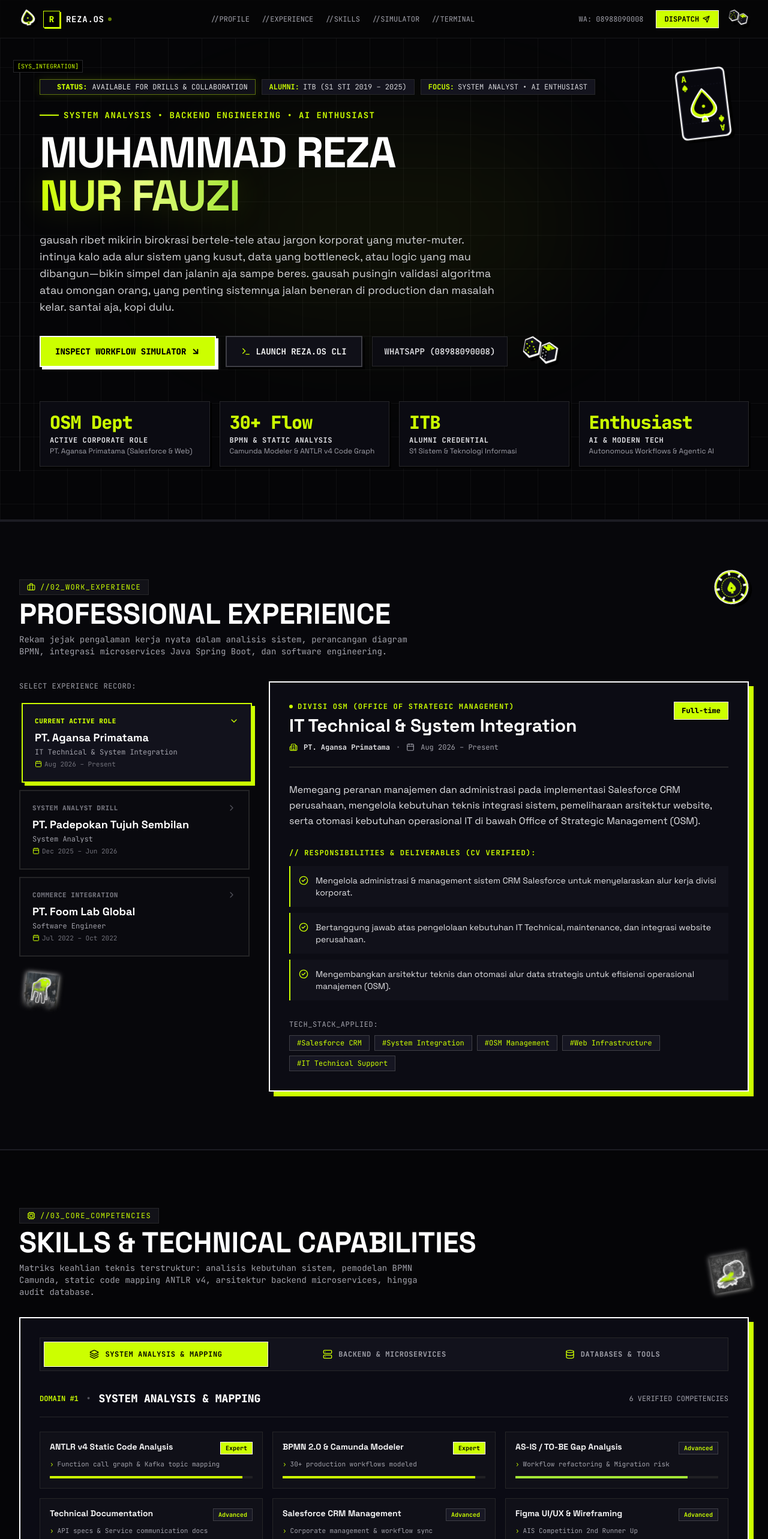
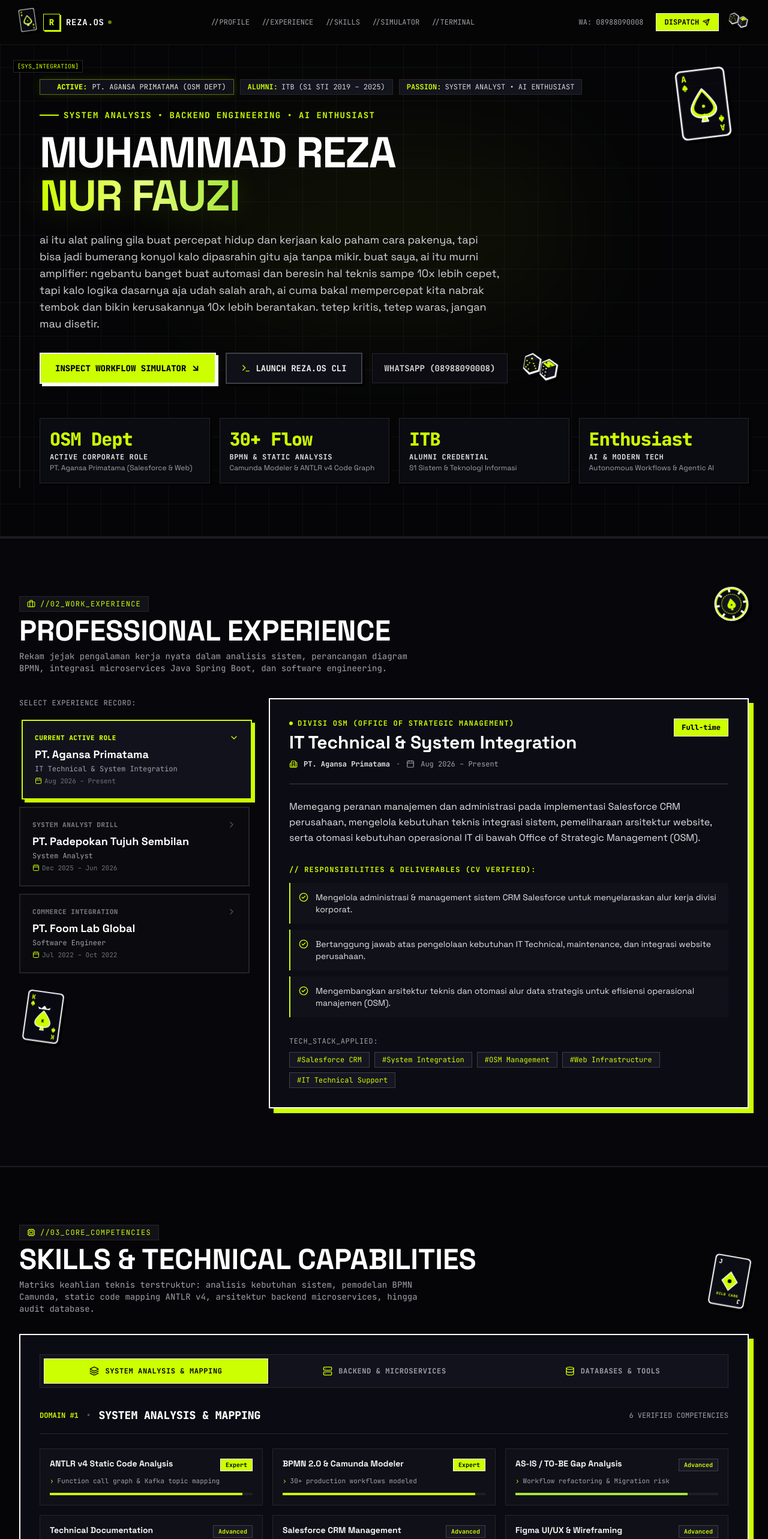
Before and after one commit to amisiroo/portfolio-reza, a React (Vite) app: page / in a window 1280 px wide. Shown: the top 2566 px of the page at 60% size. Built offline with nearby package versions, Linux system fonts and the light colour scheme; a web font is replaced by a local one.

Commit message:
feat: complete unified vector playing card stickers (Ace of Spades, King of Spades, Wild Joker, Cyber Dice, Poker Chip), remove coffee & chair stickers, position stickers on navbar far-left & far-right, and update hero description to AI amplifier & impact philosophy

```diff
--- a/src/components/AchievementsSection.jsx
+++ b/src/components/AchievementsSection.jsx
@@ -1,7 +1,7 @@
 import React from 'react';
 import { achievements } from '../data/portfolioData';
 import { Award, Trophy, GraduationCap, CheckCircle2, Shield, ExternalLink } from 'lucide-react';
-import { SpilledCoffeeSticker, PokerChipSticker } from './GamblerStickers';
+import { SpadeCardSticker, PokerChipSticker } from './GamblerStickers';
 
 export default function AchievementsSection() {
   return (
@@ -24,7 +24,7 @@ export default function AchievementsSection() {
 
           <div className="hidden lg:flex items-center gap-4 shrink-0 pb-1">
             <PokerChipSticker size={52} rotation="-8deg" />
-            <SpilledCoffeeSticker size={58} rotation="6deg" />
+            <SpadeCardSticker size={64} rotation="8deg" />
           </div>
         </div>
 
--- a/src/components/ExperienceSection.jsx
+++ b/src/components/ExperienceSection.jsx
@@ -1,7 +1,7 @@
 import React, { useState } from 'react';
 import { workExperience } from '../data/portfolioData';
 import { Briefcase, Building2, CheckCircle2, ChevronRight, Calendar, Layers, Activity } from 'lucide-react';
-import { PokerChipSticker, PlasticChairSticker } from './GamblerStickers';
+import { PokerChipSticker, KingSpadeCardSticker } from './GamblerStickers';
 
 export default function ExperienceSection() {
   const [selectedId, setSelectedId] = useState(workExperience[0].id);
@@ -25,7 +25,7 @@ export default function ExperienceSection() {
             </p>
           </div>
 
-          {/* Right Header Sticker */}
+          {/* Right Header Sticker: Poker Chip */}
           <div className="hidden lg:block absolute -top-4 right-0">
             <PokerChipSticker size={58} rotation="-10deg" />
           </div>
@@ -71,9 +71,9 @@ export default function ExperienceSection() {
               );
             })}
 
-            {/* Left Sidebar Bottom Accent: Kursi Plastik Santai */}
+            {/* Left Sidebar Bottom Accent: King of Spades Card */}
             <div className="hidden sm:flex justify-start pt-4 pl-2">
-              <PlasticChairSticker size={56} rotation="6deg" />
+              <KingSpadeCardSticker size={64} rotation="8deg" />
             </div>
           </div>
 
--- a/src/components/GamblerStickers.jsx
+++ b/src/components/GamblerStickers.jsx
@@ -1,6 +1,6 @@
 import React from 'react';
 
-// 1. Ace of Spades Playing Card Sticker (Bos's Favorite!)
+// 1. Ace of Spades Playing Card Sticker (Bos's Signature Favorite)
 export function SpadeCardSticker({ className = '', size = 84, rotation = '-7deg' }) {
   return (
     <div
@@ -22,14 +22,17 @@ export function SpadeCardSticker({ className = '', size = 84, rotation = '-7deg'
         <line x1="7" y1="34" x2="93" y2="34" stroke="#161622" strokeWidth="1" strokeDasharray="3 3" />
         <line x1="7" y1="104" x2="93" y2="104" stroke="#161622" strokeWidth="1" strokeDasharray="3 3" />
 
+        {/* Top-Left 'A' & Spade */}
         <text x="14" y="25" fill="#ccff00" fontFamily="JetBrains Mono, monospace" fontWeight="900" fontSize="16">A</text>
         <path d="M19 30 C19 30 14 35 14 37.5 C14 39.5 15.5 40.5 17.5 40.5 C18.5 40.5 19 39.8 19 39.8 C19 39.8 19.5 40.5 20.5 40.5 C22.5 40.5 24 39.5 24 37.5 C24 35 19 30 19 30 Z M18 40.5 L17 43 L21 43 L20 40.5 Z" fill="#ccff00" />
 
+        {/* Bottom-Right 'A' & Spade (Inverted) */}
         <g transform="rotate(180 50 69)">
           <text x="14" y="25" fill="#ccff00" fontFamily="JetBrains Mono, monospace" fontWeight="900" fontSize="16">A</text>
           <path d="M19 30 C19 30 14 35 14 37.5 C14 39.5 15.5 40.5 17.5 40.5 C18.5 40.5 19 39.8 19 39.8 C19 39.8 19.5 40.5 20.5 40.5 C22.5 40.5 24 39.5 24 37.5 C24 35 19 30 19 30 Z M18 40.5 L17 43 L21 43 L20 40.5 Z" fill="#ccff00" />
         </g>
 
+        {/* Center Massive Distressed Spade */}
         <g transform="translate(50, 69)">
           <path
             d="M0 -28 C0 -28 -24 -2 -24 10 C-24 20 -15 26 -4 26 C-0.5 26 0 24 0 24 C0 24 0.5 26 4 26 C15 26 24 20 24 10 C24 -2 0 -28 0 -28 Z M-3 25 L-6 34 L6 34 L3 25 Z"
@@ -49,13 +52,60 @@ export function SpadeCardSticker({ className = '', size = 84, rotation = '-7deg'
   );
 }
 
-// 2. Gritty Isometric Dice Pair Sticker (Bos's Favorite!)
+// 2. King of Spades Playing Card Sticker
+export function KingSpadeCardSticker({ className = '', size = 80, rotation = '9deg' }) {
+  return (
+    <div
+      style={{ transform: `rotate(${rotation})` }}
+      className={`inline-block select-none transition-transform duration-200 hover:rotate-0 hover:scale-110 cursor-default drop-shadow-[5px_5px_0px_#000000] ${className}`}
+      title="King of Spades"
+    >
+      <svg
+        width={size}
+        height={size * 1.38}
+        viewBox="0 0 100 138"
+        fill="none"
+        xmlns="http://www.w3.org/2000/svg"
+        className="overflow-visible"
+      >
+        <rect x="3" y="3" width="94" height="132" rx="10" fill="#ffffff" />
+        <rect x="7" y="7" width="86" height="124" rx="7" fill="#090912" stroke="#222232" strokeWidth="2" />
+
+        {/* Top-Left 'K' */}
+        <text x="14" y="26" fill="#ccff00" fontFamily="JetBrains Mono, monospace" fontWeight="900" fontSize="16">K</text>
+        <path d="M19 31 C19 31 14 36 14 38.5 C14 40.5 15.5 41.5 17.5 41.5 C18.5 41.5 19 40.8 19 40.8 C19 40.8 19.5 41.5 20.5 41.5 C22.5 41.5 24 40.5 24 38.5 C24 36 19 31 19 31 Z M18 41.5 L17 44 L21 44 L20 41.5 Z" fill="#ccff00" />
+
+        {/* Bottom-Right 'K' (Inverted) */}
+        <g transform="rotate(180 50 69)">
+          <text x="14" y="26" fill="#ccff00" fontFamily="JetBrains Mono, monospace" fontWeight="900" fontSize="16">K</text>
+          <path d="M19 31 C19 31 14 36 14 38.5 C14 40.5 15.5 41.5 17.5 41.5 C18.5 41.5 19 40.8 19 40.8 C19 40.8 19.5 41.5 20.5 41.5 C22.5 41.5 24 40.5 24 38.5 C24 36 19 31 19 31 Z M18 41.5 L17 44 L21 44 L20 41.5 Z" fill="#ccff00" />
+        </g>
+
+        {/* Center Crowned Spade */}
+        <g transform="translate(50, 69)">
+          {/* Crown */}
+          <path d="M-14 -18 L-18 -26 L-7 -22 L0 -30 L7 -22 L18 -26 L14 -18 Z" fill="#ffffff" stroke="#000000" strokeWidth="1.5" />
+          {/* Spade */}
+          <path
+            d="M0 -15 C0 -15 -20 5 -20 16 C-20 24 -12 28 -3 28 C0 28 0 26 0 26 C0 26 0 28 3 28 C12 28 20 24 20 16 C20 5 0 -15 0 -15 Z M-3 27 L-5 35 L5 35 L3 27 Z"
+            fill="#ccff00"
+            stroke="#ffffff"
+            strokeWidth="2"
+          />
+          <text x="0" y="16" textAnchor="middle" fill="#000000" fontFamily="JetBrains Mono, monospace" fontWeight="900" fontSize="12">K</text>
+        </g>
+      </svg>
+    </div>
+  );
+}
+
+// 3. Cyber 3D Dice Pair Sticker
 export function DicePairSticker({ className = '', size = 64, rotation = '12deg' }) {
   return (
     <div
       style={{ transform: `rotate(${rotation})` }}
       className={`inline-block select-none transition-transform duration-200 hover:rotate-0 hover:scale-110 cursor-default drop-shadow-[5px_5px_0px_#000000] ${className}`}
-      title="Snake Eyes • Lucky Roll"
+      title="Lucky Dice"
     >
       <svg
         width={size * 1.3}
@@ -105,97 +155,78 @@ export function DicePairSticker({ className = '', size = 64, rotation = '12deg'
           <circle cx="34" cy="24" r="2.5" fill="#050507" />
 
           <circle cx="10" cy="30" r="2" fill="#ffffff" />
-          <circle cx="20" cy="36" r="2" fill="#ffffff" />
+          <circle cx="20" cy="36" r="2.5" fill="#ffffff" />
           <circle cx="10" cy="42" r="2" fill="#ffffff" />
-          <circle cx="20" cy="48" r="2" fill="#ffffff" />
+          <circle cx="20" cy="48" r="2.5" fill="#ffffff" />
           <circle cx="10" cy="54" r="2" fill="#ffffff" />
-          <circle cx="20" cy="60" r="2" fill="#ffffff" />
+          <circle cx="20" cy="60" r="2.5" fill="#ffffff" />
         </g>
       </svg>
     </div>
   );
 }
 
-// 3. Spilled Coffee Cup Sticker (Generated with Imagen 3 & Clean Cutout)
-export function SpilledCoffeeSticker({ className = '', size = 76, rotation = '-10deg' }) {
+// 4. Wild Joker / Diamond Playing Card Sticker
+export function WildCardSticker({ className = '', size = 78, rotation = '12deg' }) {
   return (
     <div
       style={{ transform: `rotate(${rotation})` }}
       className={`inline-block select-none transition-transform duration-200 hover:rotate-0 hover:scale-110 cursor-default drop-shadow-[5px_5px_0px_#000000] ${className}`}
-      title="Gelas Kopi Tumpah"
-    >
-      <img
-        src="/stickers/spilled_coffee_clean.png"
-        alt="Spilled Coffee Sticker"
-        style={{ width: size, height: 'auto' }}
-        className="filter drop-shadow-[0_0_2px_#ffffff] drop-shadow-[0_0_4px_#ffffff]"
-        draggable="false"
-      />
-    </div>
-  );
-}
-
-// 4. Distressed Plastic Chair Sticker (Generated with Imagen 3 & Clean Cutout)
-export function PlasticChairSticker({ className = '', size = 72, rotation = '8deg' }) {
-  return (
-    <div
-      style={{ transform: `rotate(${rotation})` }}
-      className={`inline-block select-none transition-transform duration-200 hover:rotate-0 hover:scale-110 cursor-default drop-shadow-[5px_5px_0px_#000000] ${className}`}
-      title="Kursi Plastik Santai"
-    >
-      <img
-        src="/stickers/plastic_chair_clean.png"
-        alt="Plastic Chair Sticker"
-        style={{ width: size, height: 'auto' }}
-        className="filter drop-shadow-[0_0_2px_#ffffff] drop-shadow-[0_0_4px_#ffffff]"
-        draggable="false"
-      />
-    </div>
-  );
-}
-
-// 5. Standalone Cyber Spade Emblem Sticker (Minimalist Spade)
-export function SpadeEmblemSticker({ className = '', size = 42, rotation = '-8deg' }) {
-  return (
-    <div
-      style={{ transform: `rotate(${rotation})` }}
-      className={`inline-block select-none transition-transform duration-200 hover:rotate-0 hover:scale-110 cursor-default drop-shadow-[4px_4px_0px_#000000] ${className}`}
-      title="Spade Icon"
+      title="Wild Card"
     >
       <svg
         width={size}
-        height={size}
-        viewBox="0 0 80 80"
+        height={size * 1.38}
+        viewBox="0 0 100 138"
         fill="none"
         xmlns="http://www.w3.org/2000/svg"
         className="overflow-visible"
       >
-        <path
-          d="M40 8 C40 8 10 38 10 52 C10 65 22 72 34 72 C39 72 40 68 40 68 C40 68 41 72 46 72 C58 72 70 65 70 52 C70 38 40 8 40 8 Z M36 71 L32 78 L48 78 L44 71 Z"
-          fill="#ffffff"
-          stroke="#ffffff"
-          strokeWidth="6"
-          strokeLinejoin="round"
-        />
-        <path
-          d="M40 14 C40 14 16 40 16 50 C16 60 25 66 35 66 C38 66 40 63 40 63 C40 63 42 66 45 66 C55 66 64 60 64 50 C64 40 40 14 40 14 Z M37 65 L35 74 L45 74 L43 65 Z"
-          fill="#0a0a10"
-          stroke="#ccff00"
-          strokeWidth="3"
-        />
-        <circle cx="40" cy="46" r="4" fill="#ccff00" />
+        <rect x="3" y="3" width="94" height="132" rx="10" fill="#ffffff" />
+        <rect x="7" y="7" width="86" height="124" rx="7" fill="#0c0c14" stroke="#222232" strokeWidth="2" />
+
+        <line x1="15" y1="15" x2="85" y2="123" stroke="#181826" strokeWidth="1.5" strokeDasharray="4 4" />
+        <line x1="85" y1="15" x2="15" y2="123" stroke="#181826" strokeWidth="1.5" strokeDasharray="4 4" />
+
+        <text x="14" y="26" fill="#ffffff" fontFamily="JetBrains Mono, monospace" fontWeight="900" fontSize="15">J</text>
+
+        <g transform="rotate(180 50 69)">
+          <text x="14" y="26" fill="#ffffff" fontFamily="JetBrains Mono, monospace" fontWeight="900" fontSize="15">J</text>
+        </g>
+
+        <g transform="translate(50, 69)">
+          <path
+            d="M0 -24 L20 0 L0 24 L-20 0 Z"
+            fill="#ccff00"
+            stroke="#ffffff"
+            strokeWidth="2.5"
+          />
+          <circle cx="0" cy="0" r="5" fill="#050507" />
+        </g>
+        <text
+          x="50"
+          y="108"
+          textAnchor="middle"
+          fill="#ccff00"
+          fontFamily="JetBrains Mono, monospace"
+          fontWeight="800"
+          fontSize="9"
+          letterSpacing="1"
+        >
+          WILD CARD
+        </text>
       </svg>
     </div>
   );
 }
 
-// 6. Poker Chip Sticker
+// 5. High-Stakes Casino Poker Chip Sticker
 export function PokerChipSticker({ className = '', size = 58, rotation = '-9deg' }) {
   return (
     <div
       style={{ transform: `rotate(${rotation})` }}
       className={`inline-block select-none transition-transform duration-200 hover:rotate-0 hover:scale-110 cursor-default drop-shadow-[5px_5px_0px_#000000] ${className}`}
-      title="High Stakes Token"
+      title="Casino Token"
     >
       <svg
         width={size}
--- a/src/components/Hero.jsx
+++ b/src/components/Hero.jsx
@@ -1,6 +1,6 @@
 import React from 'react';
 import { personalInfo, heroStats } from '../data/portfolioData';
-import { Terminal, ArrowDownRight, Coffee } from 'lucide-react';
+import { Terminal, ArrowDownRight } from 'lucide-react';
 import { SpadeCardSticker, DicePairSticker } from './GamblerStickers';
 
 export default function Hero() {
@@ -25,8 +25,8 @@ export default function Hero() {
           <div className="flex flex-wrap items-center gap-2.5 mb-6 font-mono-code pt-3">
             <div className="inline-flex items-center gap-2 bg-[#101018] border border-[#ccff00]/40 px-3 py-1 text-xs text-zinc-200 shadow-[0_0_15px_rgba(204,255,0,0.12)]">
               <span className="w-2 h-2 rounded-full bg-[#ccff00] animate-ping"></span>
-              <span className="text-[#ccff00] font-extrabold">STATUS:</span>
-              <span>AVAILABLE FOR DRILLS & COLLABORATION</span>
+              <span className="text-[#ccff00] font-extrabold">ACTIVE:</span>
+              <span>PT. AGANSA PRIMATAMA (OSM DEPT)</span>
             </div>
 
             <div className="inline-flex items-center gap-1.5 bg-[#14141e] border border-zinc-800 px-3 py-1 text-xs text-zinc-300">
@@ -35,7 +35,7 @@ export default function Hero() {
             </div>
 
             <div className="inline-flex items-center gap-1.5 bg-[#14141e] border border-zinc-800 px-3 py-1 text-xs text-zinc-300">
-              <span className="text-[#ccff00] font-bold">FOCUS:</span>
+              <span className="text-[#ccff00] font-bold">PASSION:</span>
               <span>SYSTEM ANALYST • AI ENTHUSIAST</span>
             </div>
           </div>
@@ -54,9 +54,9 @@ export default function Hero() {
               </span>
             </h1>
 
-            {/* Slengean Santai Free-talk Paragraph (As Requested) */}
+            {/* AI Amplifier & Impact Philosophy Paragraph (Fused Option A & C) */}
             <p className="text-base sm:text-lg text-zinc-300 max-w-3xl font-sans leading-relaxed pt-2">
-              gausah ribet mikirin birokrasi bertele-tele atau jargon korporat yang muter-muter. intinya kalo ada alur sistem yang kusut, data yang bottleneck, atau logic yang mau dibangun—bikin simpel dan jalanin aja sampe beres. gausah pusingin validasi algoritma atau omongan orang, yang penting sistemnya jalan beneran di production dan masalah kelar. santai aja, kopi dulu.
+              ai itu alat paling gila buat percepat hidup dan kerjaan kalo paham cara pakenya, tapi bisa jadi bumerang konyol kalo dipasrahin gitu aja tanpa mikir. buat saya, ai itu murni amplifier: ngebantu banget buat automasi dan beresin hal teknis sampe 10x lebih cepet, tapi kalo logika dasarnya aja udah salah arah, ai cuma bakal mempercepat kita nabrak tembok dan bikin kerusakannya 10x lebih berantakan. tetep kritis, tetep waras, jangan mau disetir.
             </p>
           </div>
 
--- a/src/components/Navbar.jsx
+++ b/src/components/Navbar.jsx
@@ -1,7 +1,7 @@
 import React, { useState, useEffect } from 'react';
 import { personalInfo } from '../data/portfolioData';
 import { Send, Menu, X } from 'lucide-react';
-import { SpadeEmblemSticker, DicePairSticker } from './GamblerStickers';
+import { SpadeCardSticker, DicePairSticker } from './GamblerStickers';
 
 export default function Navbar() {
   const [isOpen, setIsOpen] = useState(false);
@@ -28,11 +28,11 @@ export default function Navbar() {
         : 'bg-[#050507]/80 backdrop-blur-sm border-b border-zinc-900 py-3.5'
     }`}>
       <div className="max-w-7xl mx-auto px-4 sm:px-6 lg:px-8 flex items-center justify-between">
-        {/* Far Left: Spade Sticker + Brand Logo */}
+        {/* Far Left: Compact Playing Card Sticker + Brand */}
         <div className="flex items-center gap-3">
-          {/* Ujung Kiri: Spade Emblem Sticker */}
+          {/* Ujung Kiri: Ace of Spades Card Sticker */}
           <div className="hidden sm:block">
-            <SpadeEmblemSticker size={28} rotation="-10deg" />
+            <SpadeCardSticker size={28} rotation="-8deg" />
           </div>
 
           <a href="#profile" className="flex items-center gap-2.5 group">
--- a/src/components/SkillsMatrix.jsx
+++ b/src/components/SkillsMatrix.jsx
@@ -1,7 +1,7 @@
 import React, { useState } from 'react';
 import { skillCategories } from '../data/portfolioData';
 import { Layers, Server, Database, Cpu, Terminal, CheckCircle2, Zap } from 'lucide-react';
-import { SpadeEmblemSticker, SpilledCoffeeSticker } from './GamblerStickers';
+import { SpadeCardSticker, WildCardSticker } from './GamblerStickers';
 
 const iconMap = {
   Layers: Layers,
@@ -30,9 +30,9 @@ export default function SkillsMatrix() {
             </p>
           </div>
 
-          {/* Right Header Sticker: Gelas Kopi Tumpah Santai */}
+          {/* Right Header Sticker: Wild Card Joker */}
           <div className="hidden lg:block shrink-0 pb-1">
-            <SpilledCoffeeSticker size={62} rotation="-10deg" />
+            <WildCardSticker size={64} rotation="10deg" />
           </div>
         </div>
 
--- a/src/components/TerminalSimulator.jsx
+++ b/src/components/TerminalSimulator.jsx
@@ -1,7 +1,7 @@
 import React, { useState, useRef, useEffect } from 'react';
 import { personalInfo, workExperience, skillCategories } from '../data/portfolioData';
 import { Terminal as TermIcon, CornerDownLeft, Trash2 } from 'lucide-react';
-import { SpadeEmblemSticker } from './GamblerStickers';
+import { SpadeCardSticker } from './GamblerStickers';
 
 export default function TerminalSimulator() {
   const [inputVal, setInputVal] = useState('');
@@ -234,7 +234,7 @@ PASSION     : System Analysis, BPMN 2.0 Camunda, ANTLR v4 Parser, & AI Engineeri
             </p>
           </div>
           <div className="hidden lg:block shrink-0 pb-1">
-            <SpadeEmblemSticker size={48} rotation="-8deg" />
+            <SpadeCardSticker size={52} rotation="-8deg" />
           </div>
         </div>
 
```
Also changed, not shown: src/components/ArchitectureVisualizer.jsx (+4 -4 lines).
